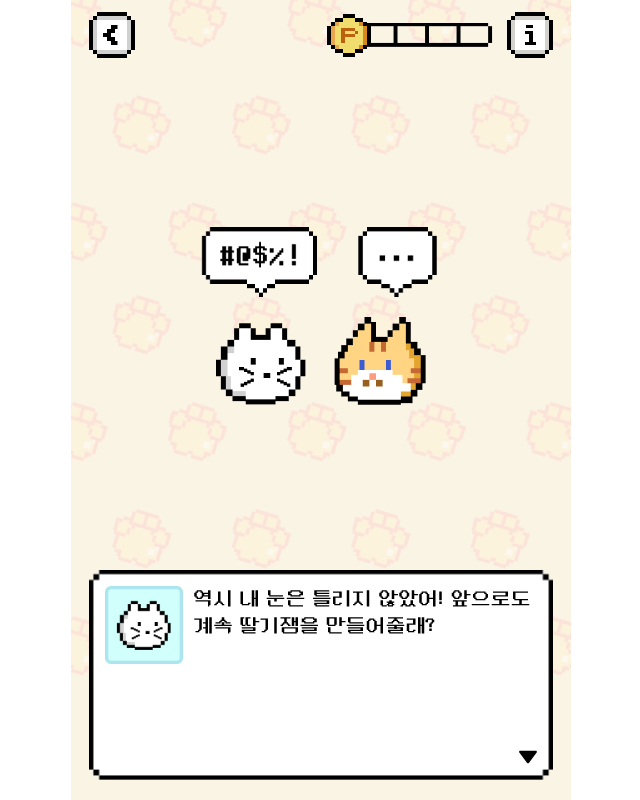
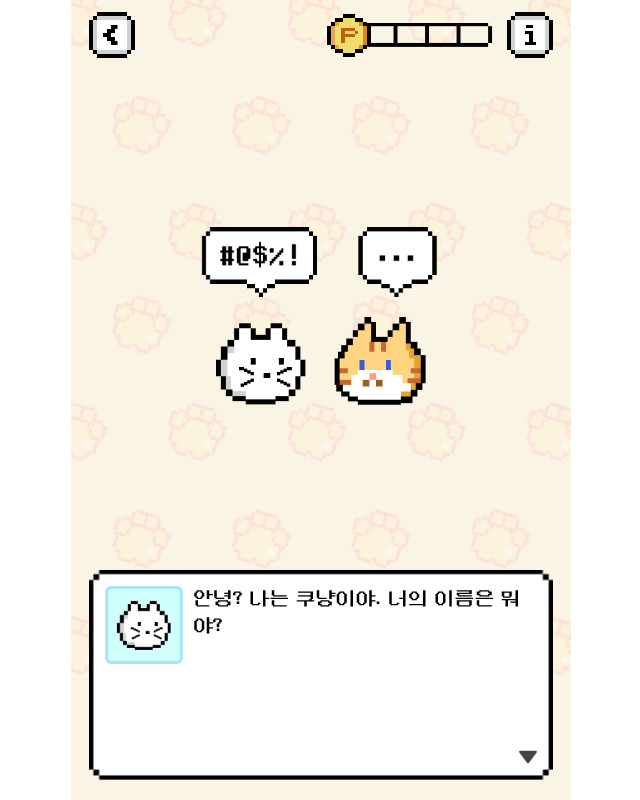
Before and after one commit to ohsssuk/study-gamification, a Next.js app: page / in a window 1280 px wide. Shown: the whole page, without its empty margins (319-959 px from the left). Built offline with nearby package versions, Linux system fonts and the light colour scheme.

Commit message:
시나리오 최종 콜백 확인

```diff
--- a/components/coonyang/Dialog.tsx
+++ b/components/coonyang/Dialog.tsx
@@ -82,13 +82,27 @@ export default function Dialog({
   };
 
   const nextScenario = () => {
-    setProfileName(scenario[currentScenarioIndex].profileName);
+    const {
+      profileName,
+      text,
+      isLast = false,
+      callback = () => {},
+    } = scenario[currentScenarioIndex];
+
+    setProfileName(profileName);
+    setIsEnd(isLast);
+    callback();
 
     if (typingState === TypingStateEnum.Ready) {
       typing();
     } else if (typingState === TypingStateEnum.Progress) {
       typingComplete();
     } else {
+      if (currentScenarioIndex === scenario.length - 1) {
+        finishCallback();
+        return;
+      }
+
       setTypingState(TypingStateEnum.Ready);
       setCurrentScenarioIndex((prev) => prev + 1);
     }
@@ -111,7 +125,7 @@ export default function Dialog({
       <button
         onClick={nextScenario}
         className={`dialog-next ${
-          typingState === TypingStateEnum.End ? "to-next" : ""
+          typingState === TypingStateEnum.End && !isEnd ? "to-next" : ""
         }`}
       >
         다음
--- a/components/coonyang/Main.tsx
+++ b/components/coonyang/Main.tsx
@@ -1,4 +1,5 @@
-import Image from "next/image";
+"use client";
+
 import Conversation from "@/components/coonyang/Conversation";
 import { SpeechingNowEnum } from "@/enums/coonyang";
 import Dialog from "./Dialog";
@@ -11,39 +12,19 @@ export default function Main({}: MainProps) {
       <Dialog
         scenario={[
           {
-            text: "역시 내 눈은 틀리지 않았어! 앞으로도 계속 딸기잼을 만들어줄래?",
+            text: "안녕? 나는 쿠냥이야. 너의 이름은 뭐야?",
             profileName: "coo_normal",
+            callback: () => {},
           },
           {
-            text: "싫어! 발바닥 젤리가 불타는 줄 알았다구...!",
-            profileName: "user_cynic",
-          },
-          {
-            text: "하핫...! 꾹꾹이 후엔 발바닥이 아플 테니 열 식히는 시간을 꼭 가지도록 해!",
-            profileName: "coo_normal",
-          },
-          {
-            text: "쉬는 동안 쿠캣을 둘러보고 와도 좋고!",
-            profileName: "coo_normal",
-          },
-          {
-            text: "(뭔가 단단히 잘못 걸린 것 같다...!)",
-            profileName: "user_cynic",
-          },
-          {
-            text: "딸기잼을 4번 만들면 한 병이 완성돼. 그때마다 최대 3만원의 적립금을 수고비로 줄게!",
-            profileName: "coo_normal",
-          },
-          {
-            text: "그렇다면...할만 할지도...?",
-            profileName: "user_cynic",
-          },
-          {
-            text: "하하하! 그럴 줄 알았어! 그럼 앞으로 잘 부탁해!",
-            profileName: "coo_normal",
-            isLast: true,
+            text: "나?! 내 이름은...",
+            profileName: "user_close",
+            callback: () => {},
           },
         ]}
+        finishCallback={() => {
+          console.log("finish");
+        }}
       />
     </div>
   );
```
